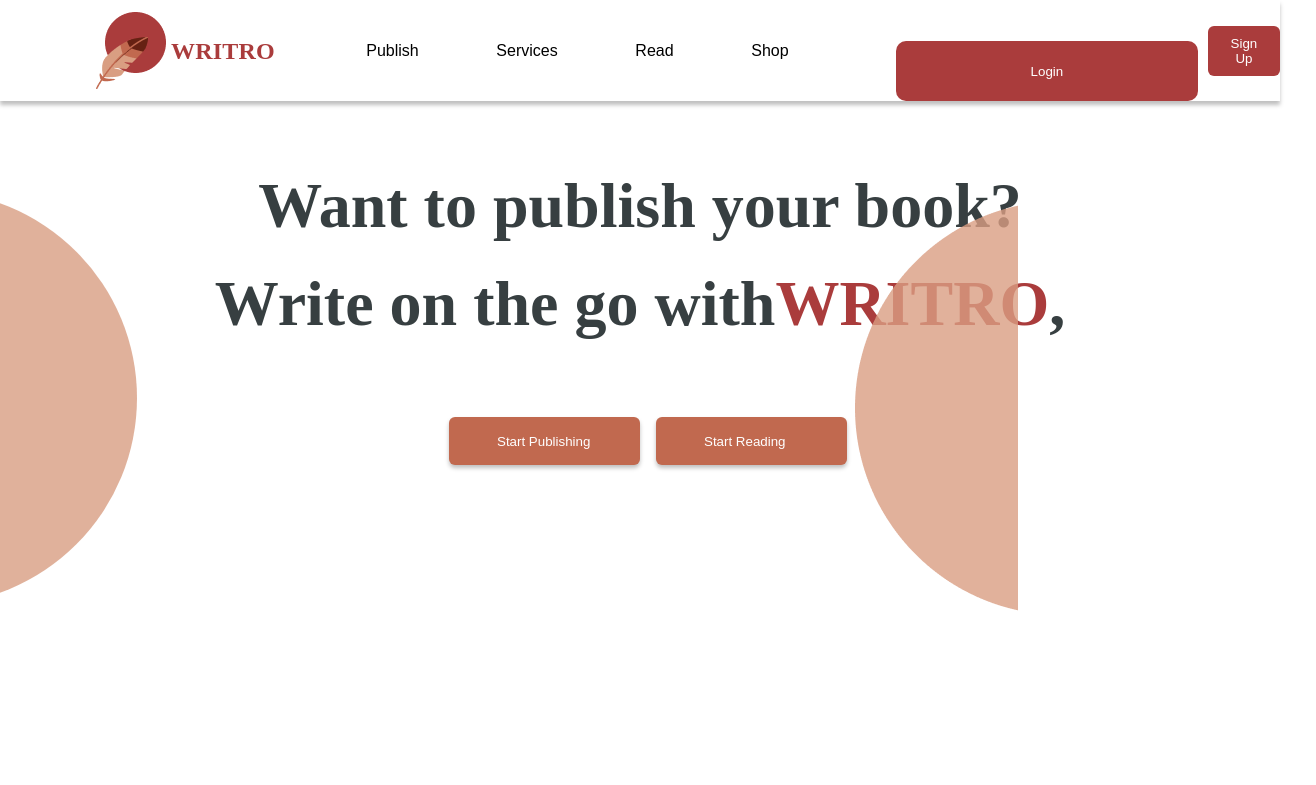
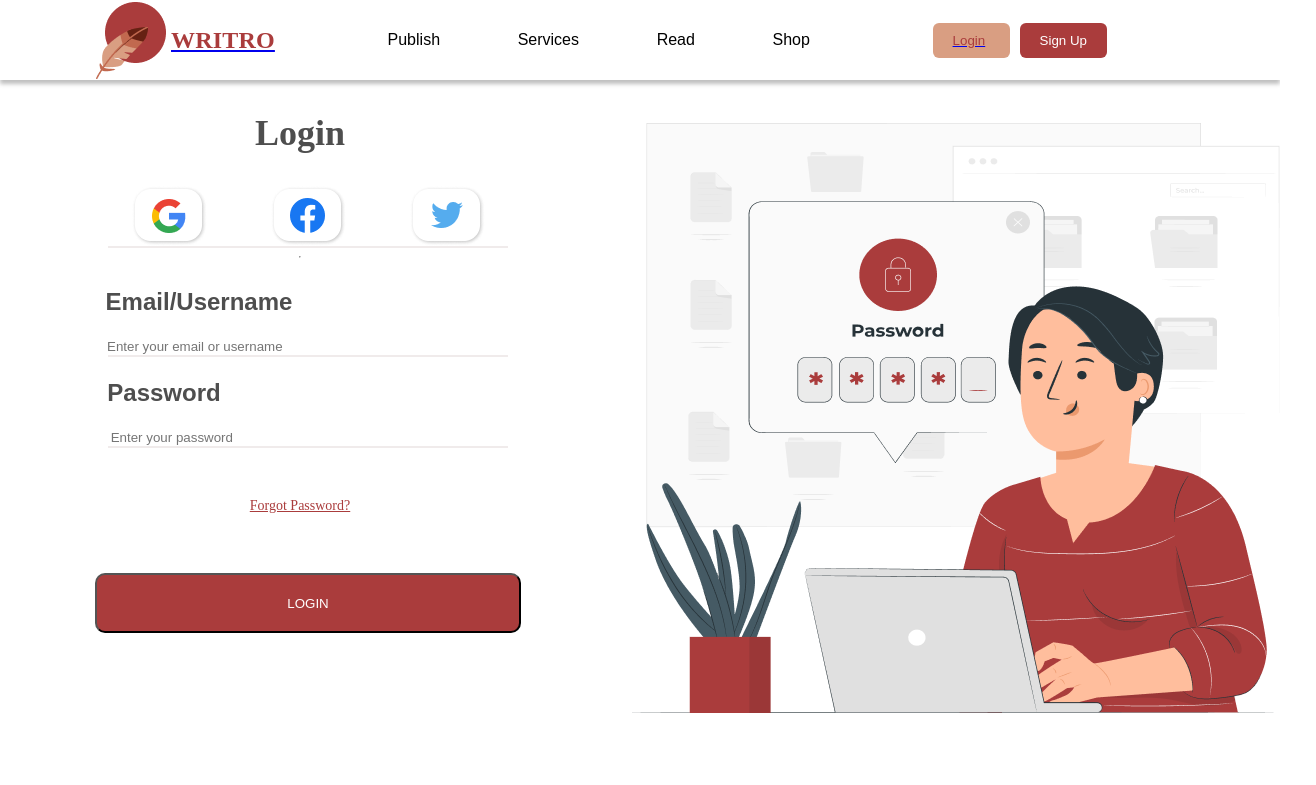
Before and after one commit to PrabhaShankar-23/JavaScript, a React (Create React App) app in the folder 100Apps/writro_landing_page/: page /Login in a window 1280 px wide. Shown: the top 785 px of the page, 1316 px wide, since content can reach past the window. Built offline with nearby package versions, Linux system fonts and the light colour scheme.

Commit message:
new login navigation implemented

```diff
--- a/100Apps/writro_landing_page/package.json
+++ b/100Apps/writro_landing_page/package.json
@@ -8,6 +8,7 @@
     "@testing-library/user-event": "^13.5.0",
     "react": "^18.2.0",
     "react-dom": "^18.2.0",
+    "react-router-dom": "^6.3.0",
     "react-scripts": "5.0.1",
     "web-vitals": "^2.1.4"
   },
--- a/100Apps/writro_landing_page/src/App.css
+++ b/100Apps/writro_landing_page/src/App.css
@@ -16,6 +16,10 @@ body {
   /* align-items: center; */
   justify-content: center;
 
+}
+
+.cursorPointer {
+  cursor: pointer;
 }
 
 /* =============== styling for Navbar =============== */
@@ -77,28 +81,27 @@ body {
   display: flex;
   flex-direction: row;
   align-items: center;
-  width: 400px;
+  /* width: 400px; */
   justify-content: flex-start;
+  margin-left: 10px;
+  margin-right: 173px;
 }
 
-.btn--login {
+.btn--login-nav {
   display: flex;
   flex-direction: row;
   align-items: center;
   padding: 10px 20px;
   gap: 10px;
-
-  /* position: absolute; */
-  left: 75.21%;
-  right: 19.44%;
-  top: 27.27%;
-  bottom: 27.27%;
-
+  cursor: pointer;
   background: #D99E82;
   border-radius: 6px;
   margin-right: 10px;
   border: none;
   color: #AA3C3C;
+  width: 77px;
+  /* heighst: 20px; */
+  margin-top: 0px;
 }
 
 .btn--signUp {
@@ -107,12 +110,6 @@ body {
   align-items: center;
   padding: 10px 20px;
   gap: 10px;
-
-  /* position: absolute; */
-  left: 81.53%;
-  right: 12.15%;
-  top: 27.27%;
-  bottom: 27.27%;
 
   background: #AA3C3C;
   border-radius: 6px;
--- a/100Apps/writro_landing_page/src/App.js
+++ b/100Apps/writro_landing_page/src/App.js
@@ -13,19 +13,22 @@ import Read from './components/Read';
 import Footer from './components/Footer';
 import Mobile from './components/Mobile';
 import Login from './components/Login';
+import {BrowserRouter as Router, Route} from 'react-router-dom'
 
 
 function App() {
   return (
-    <div className="App">
-      <Navbar/>
+
+      <div className="App">
+      {/* <Navbar/> */}
       <Hero/>
-      <Login/>
+
       <Read_write/>
       <Read/>
       <Mobile/>
-      <Footer/>
+      {/* <Footer/> */}
     </div>
+
   );
 }
 
--- a/100Apps/writro_landing_page/src/components/Login.js
+++ b/100Apps/writro_landing_page/src/components/Login.js
@@ -1,6 +1,46 @@
 import React from 'react'
+import {Link} from 'react-router-dom'
+import { useState } from 'react';
 
 const Login = () => {
+const [logged, setLogged] = useState(false);
+const [loginDetails, setLoginDetails] = useState({
+  userEmail : null,
+  password : null,
+})
+
+   const handleClick = () => {
+    setLogged(!logged);
+    if(loginDetails.userEmail && loginDetails.password){
+      console.log('logged in');
+    }
+  }
+
+  const handleDetails = (e) => {
+
+    if(e.target.id ==='email'){
+      setLoginDetails((loginDetails) => {
+        return (
+          { ...loginDetails,
+             userEmail :e.target.value,
+          }
+        )
+      })
+
+    }
+    if(e.target.id ==='password'){
+      setLoginDetails((loginDetails) => {
+        return (
+          { ...loginDetails,
+             password :e.target.value,
+          }
+        )
+      })
+
+    }
+   console.log(loginDetails);
+  }
+
   return (
     <div className='login'>
         <section className='login--logo--section'>
@@ -17,6 +57,7 @@ const Login = () => {
             type="email"
             id="email"
             placeholder='Enter your email or username'
+            onChange={handleDetails}
 
             name="email"></input>
             <section className='grey'></section>
@@ -26,11 +67,15 @@ const Login = () => {
             id="password"
             placeholder=' Enter your password'
             name="password"
+            onChange={handleDetails}
             ></input>
             <section className='grey'></section>
 
             <p className='forgot--password'>Forgot Password?</p>
-            <button className='btn--login'>LOGIN</button>
+            <button
+            onClick = {handleClick}
+            className='btn--login'
+            >LOGIN</button>
         </section>
         <section>
 
--- a/100Apps/writro_landing_page/src/components/Navbar.js
+++ b/100Apps/writro_landing_page/src/components/Navbar.js
@@ -1,11 +1,24 @@
 import React from 'react';
+import {Link} from 'react-router-dom'
+import { useState } from 'react';
 
 const Navbar = () => {
+
+  const [login, setLogin] = useState(false);
+  const handleClick = () => {
+    // console.log('logged in');
+    setLogin(!login);
+  }
   return (
     <div className='navbar'>
         <section className='navbar--logo--section'>
             <img className='logo--img' src=".\img\logo.png" alt="writro logo" />
-            <p className='logo--writro'>WRITRO</p>
+           <Link to="/">
+            <p
+            onClick={handleClick}
+            className='logo--writro'>WRITRO</p>
+
+           </Link>
         </section>
         <section className='sections'>
             <p>Publish</p>
@@ -14,8 +27,26 @@ const Navbar = () => {
             <p>Shop</p>
         </section>
         <section className='navbar-btn' >
-          <button className="btn--login">Login</button>
-          <button className="btn--signUp">Sign Up</button>
+          {
+            login ? null : (
+              <>
+
+              <Link to="/Login">
+              <button
+              // onClick={setLogin(true)}
+              onClick={handleClick}
+              className="btn--login-nav">
+                Login
+
+              </button>
+
+              </Link>
+              <button className="btn--signUp">Sign Up</button>
+              </>
+
+            )
+          }
+
         </section>
     </div>
   )
--- a/100Apps/writro_landing_page/src/index.js
+++ b/100Apps/writro_landing_page/src/index.js
@@ -3,11 +3,29 @@ import ReactDOM from 'react-dom/client';
 import './index.css';
 import App from './App';
 import reportWebVitals from './reportWebVitals';
+import Login from './components/Login';
+import {BrowserRouter as Router,Routes, Route} from 'react-router-dom'
+import Navbar from './components/Navbar';
+import Footer from './components/Footer';
+
+
 
 const root = ReactDOM.createRoot(document.getElementById('root'));
+
 root.render(
   <React.StrictMode>
-    <App />
+     <Router>
+     <Navbar/>
+     <Routes>
+
+     <Route path='/' element= { <App />}/>
+     <Route path='/Login' element= { <Login />}/>
+     <Route path='*' element= { <App />}/>
+
+     </Routes>
+     {/* <App /> */}
+      <Footer/>
+     </Router>
   </React.StrictMode>
 );
 
--- a/100Apps/writro_landing_page/src/style/login.css
+++ b/100Apps/writro_landing_page/src/style/login.css
@@ -7,6 +7,7 @@
 .pana {
     width: 649px;
     height: 590px;
+    margin-top: 43px;
 }
 
 .loginText {
@@ -63,6 +64,8 @@
     justify-content: space-around;
     margin-left: 1rem;
     margin-top: 41px;
+    cursor: pointer;
+    align-items: center;
 }
 
 .grey {
```
Also changed, not shown: 1 other file (tests, documents, lock files or other folders).
